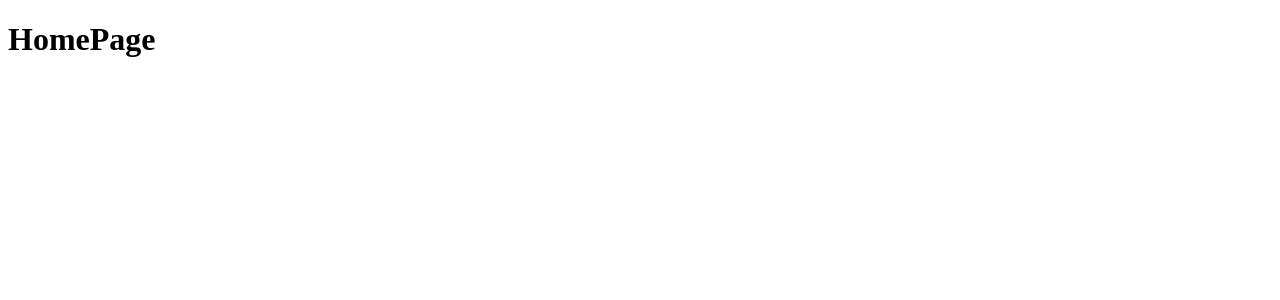
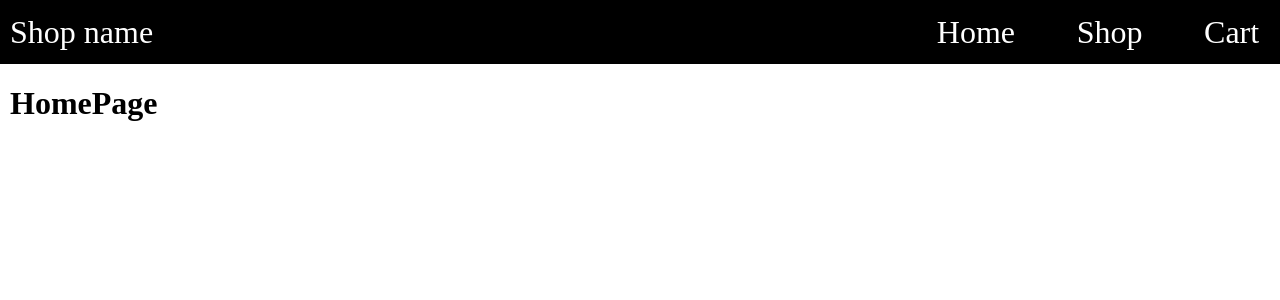
Before and after one commit to ascodeasice/shopping-cart, a React (Create React App) app in the folder shopping-cart/: page / in a window 1280 px wide. Shown: the top 300 px of the page. Built offline with nearby package versions, Linux system fonts and the light colour scheme.

Commit message:
Finish navigation bar. You can get to different pages by clicking link.

```diff
--- a/shopping-cart/src/App.js
+++ b/shopping-cart/src/App.js
@@ -2,15 +2,22 @@ import { BrowserRouter, Route, Routes } from 'react-router-dom';
 import HomePage from './components/HomePage';
 import ItemPage from './components/ItemPage';
 import ShopPage from './components/ShopPage/ShopPage';
+import NavBar from './components/Navbar';
+import NotFoundPage from './components/NotFoundPage';
+import CartPage from './components/CartPage';
+// TODO out of stock ItemCard
 
 const App = () => {
   return (
-    <div>
+    <div id='app'>
       <BrowserRouter>
+        <NavBar />
         <Routes>
           <Route path='/' element={<HomePage />} />
           <Route path='/shop' element={<ShopPage />} />
-          <Route path='/id' element={<ItemPage />} /> {/* TODO change path to id of item*/}
+          <Route path='/id' element={<ItemPage />} /> {/* TODO change path to id of item with map*/}
+          <Route path='/cart' element={<CartPage />} />
+          <Route path='*' element={<NotFoundPage />} />
         </Routes>
       </BrowserRouter>
     </div>
--- /dev/null
+++ b/shopping-cart/src/components/CartPage.js
@@ -0,0 +1,9 @@
+const CartPage = () => {
+  return (
+    <div className="pageContent">
+      <h1>Cart Page</h1>
+    </div>
+  )
+}
+
+export default CartPage;
--- a/shopping-cart/src/components/HomePage.js
+++ b/shopping-cart/src/components/HomePage.js
@@ -1,6 +1,6 @@
 const HomePage = () => {
   return (
-    <div>
+    <div id='homePage' className='pageContent'>
       <h1>HomePage</h1>
     </div>
   );
--- a/shopping-cart/src/components/ItemPage.js
+++ b/shopping-cart/src/components/ItemPage.js
@@ -1,6 +1,6 @@
 const ItemPage = () => {
   return (
-    <div>
+    <div id='itemPage' className='pageContent'>
       <h1>ItemPage</h1>
     </div>
   );
--- /dev/null
+++ b/shopping-cart/src/components/Navbar.js
@@ -0,0 +1,16 @@
+import { Link } from "react-router-dom";
+
+const NavBar = () => {
+  return (
+    <div id='navBar'>
+      <p id='title'>Shop name</p>
+      <div id='navBarWrapper'>
+        <Link className="navBarLink" to='/'>Home</Link>
+        <Link className="navBarLink" to='/shop'>Shop</Link>
+        <Link className="navBarLink" to='/cart'>Cart</Link>
+      </div>
+    </div>
+  )
+}
+
+export default NavBar;
--- /dev/null
+++ b/shopping-cart/src/components/NotFoundPage.js
@@ -0,0 +1,9 @@
+const NotFoundPage = () => {
+  return (
+    <div id='notFoundPage' className='pageContent'>
+      <h1>Item not found</h1>
+    </div>
+  )
+}
+
+export default NotFoundPage;
--- a/shopping-cart/src/components/ShopPage/ShopPage.js
+++ b/shopping-cart/src/components/ShopPage/ShopPage.js
@@ -1,6 +1,6 @@
 const ShopPage = () => {
   return (
-    <div>
+    <div id='shopPage' className='pageContent'>
       <h1>ShopPage</h1>
     </div>
   );
--- a/shopping-cart/src/styles/index.css
+++ b/shopping-cart/src/styles/index.css
@@ -0,0 +1,47 @@
+:root {
+  --navBarHeight: 8vh;
+  --paddingLeft: 10px;
+}
+
+body {
+  margin: 0;
+  padding: 0;
+}
+
+#app {
+  display: grid;
+  grid-template-rows: 1fr;
+  min-height: 100vh;
+}
+
+#navBar {
+  background-color: black;
+  color: white;
+  padding-left: var(--paddingLeft);
+  position: fixed;
+  height: var(--navBarHeight);
+  width: 100vw;
+  display: flex;
+  justify-content: space-between;
+  align-items: center;
+  white-space: nowrap;
+  font-size: 2rem;
+}
+
+#navBarWrapper {
+  width: 30%;
+  height: var(--navBarHeight);
+  display: flex;
+  justify-content: space-around;
+  align-items: center;
+}
+
+.pageContent {
+  margin-top: var(--navBarHeight);
+  padding-left: var(--paddingLeft);
+}
+
+.navBarLink {
+  color: white;
+  text-decoration: none;
+}
```
